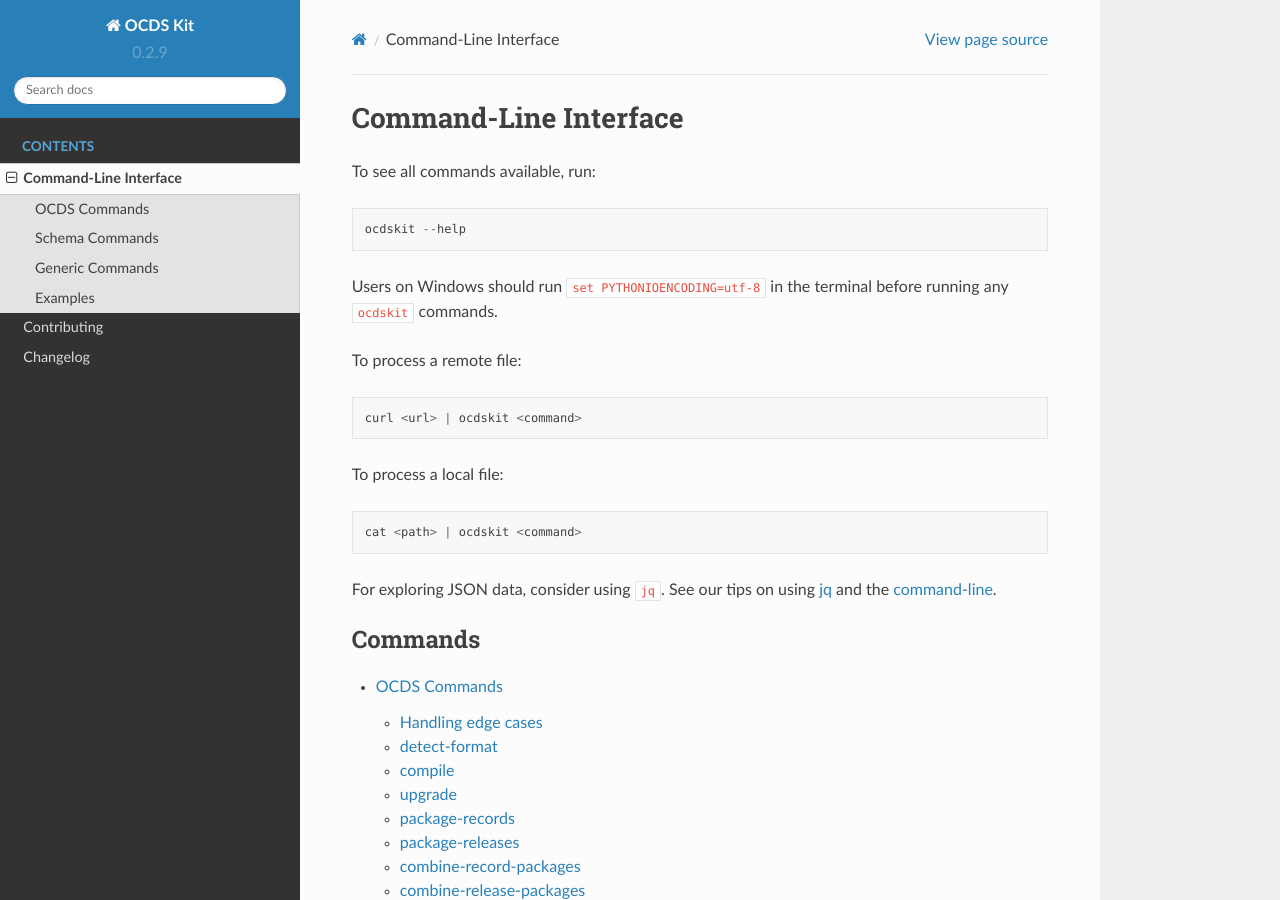
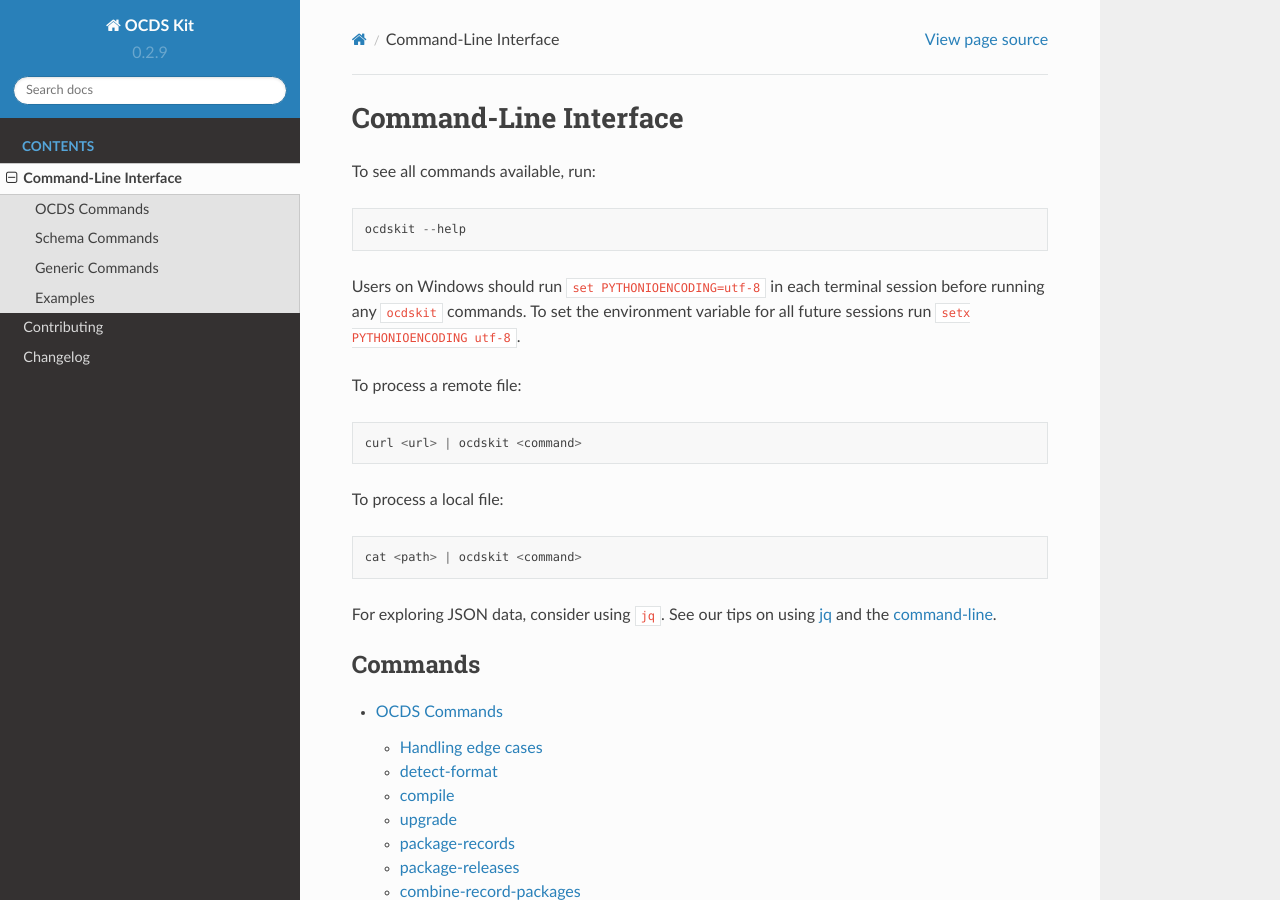
Before and after one commit to open-contracting/ocdskit, a Sphinx documentation site: the page built from docs/cli.rst, in a window 1280 px wide and 900 px high. Built offline with Sphinx 7.4.7 and the Read the Docs theme 2.0.0, drawn with Linux system fonts in a browser that asks for light colours; pages that are not in the unit, such as notebooks, are missing from menus.

Commit message:
Note on setting persistent environment variable

```diff
--- a/docs/cli.rst
+++ b/docs/cli.rst
@@ -5,7 +5,7 @@
 
     ocdskit --help
 
-Users on Windows should run ``set PYTHONIOENCODING=utf-8`` in the terminal before running any ``ocdskit`` commands.
+Users on Windows should run ``set PYTHONIOENCODING=utf-8`` in each terminal session before running any ``ocdskit`` commands. To set the environment variable for all future sessions run ``setx PYTHONIOENCODING utf-8``.
 
 To process a remote file::
 
```
